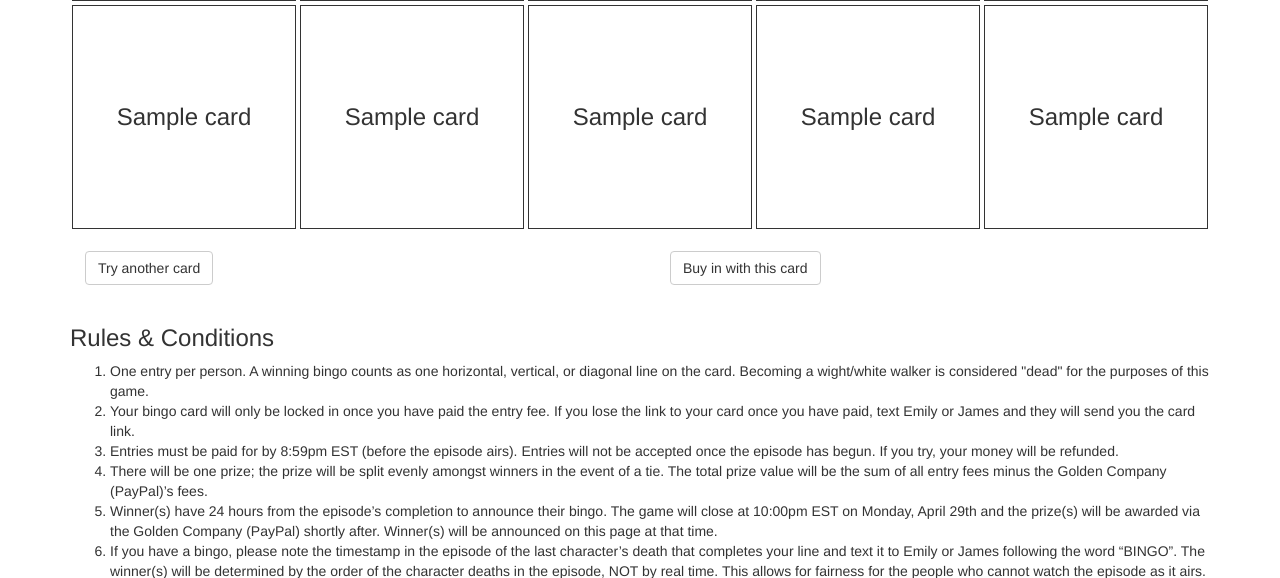
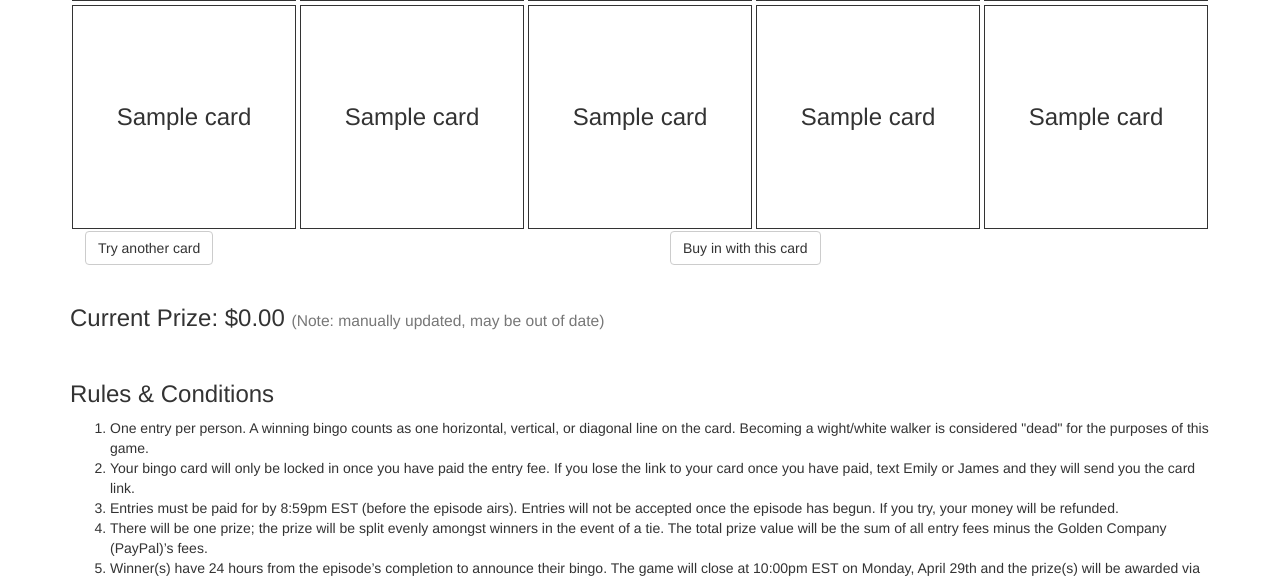
Before and after one commit to jmaroeder/bingo, a Flask app: template app/templates/bingo.html in a window 1280 px wide. Shown: the part 972-1550 px from the top of the page. Run offline with Flask 2, Linux system fonts and the light colour scheme; the template is opened without the code that fills it: most values are stand-ins (such as "Sample title", 1, 10 or a date in 2020); some libraries are stand-ins or nearby versions.

Commit message:
Adding prize amount

```diff
--- a/app/templates/bingo.html
+++ b/app/templates/bingo.html
@@ -15,8 +15,6 @@
             {% endfor %}
         {% endfor %}
     </div>
-
-    <div class="clear">&nbsp;</div>
 
     <form action="https://www.paypal.com/cgi-bin/webscr" method="post">
         <input type="hidden" name="business" value="jmaroeder@gmail.com">
@@ -39,6 +37,9 @@
             </div>
         </div>
     </form>
+    <div class="clear">&nbsp;</div>
+    <h3>Current Prize: {% include 'prize.txt' %} <small>(Note: manually updated, may be out of date)</small></h3>
+
     <div class="clear">&nbsp;</div>
     <h3>Rules &amp; Conditions</h3>
     <ol>
--- /dev/null
+++ b/app/templates/prize.txt
@@ -0,0 +1 @@
+$0.00
```
